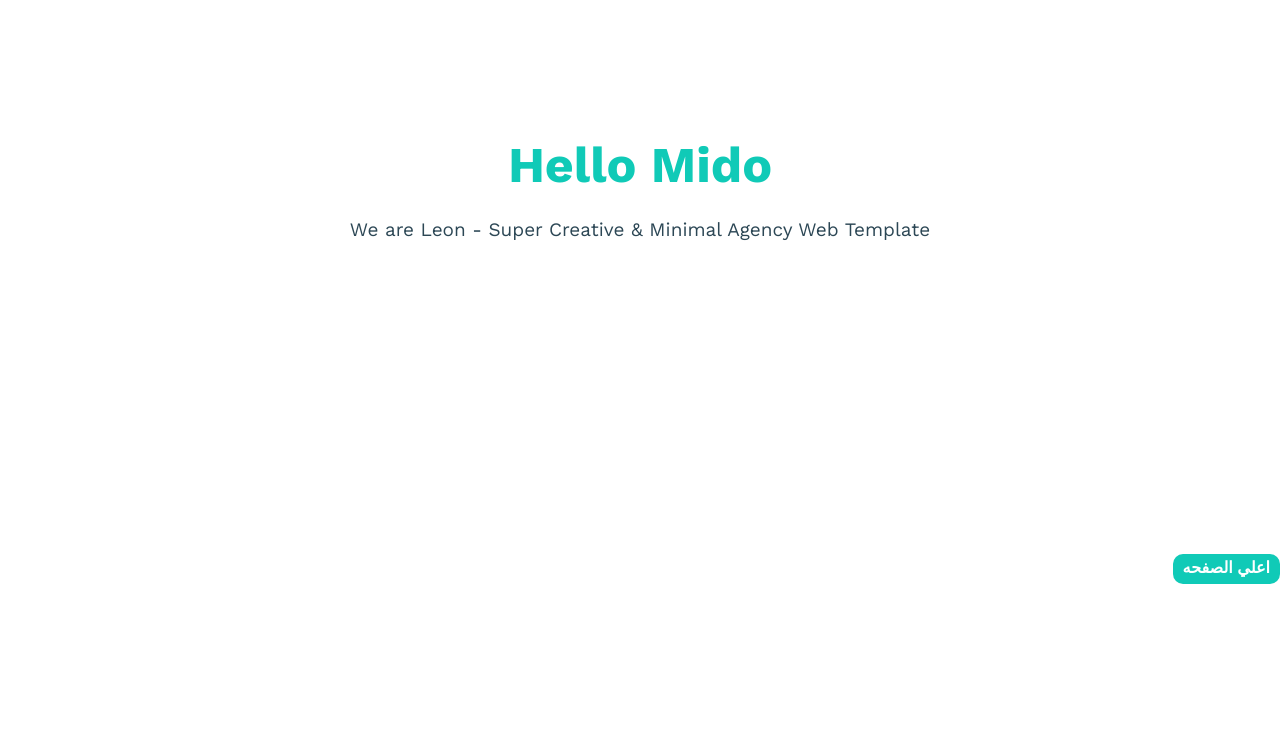
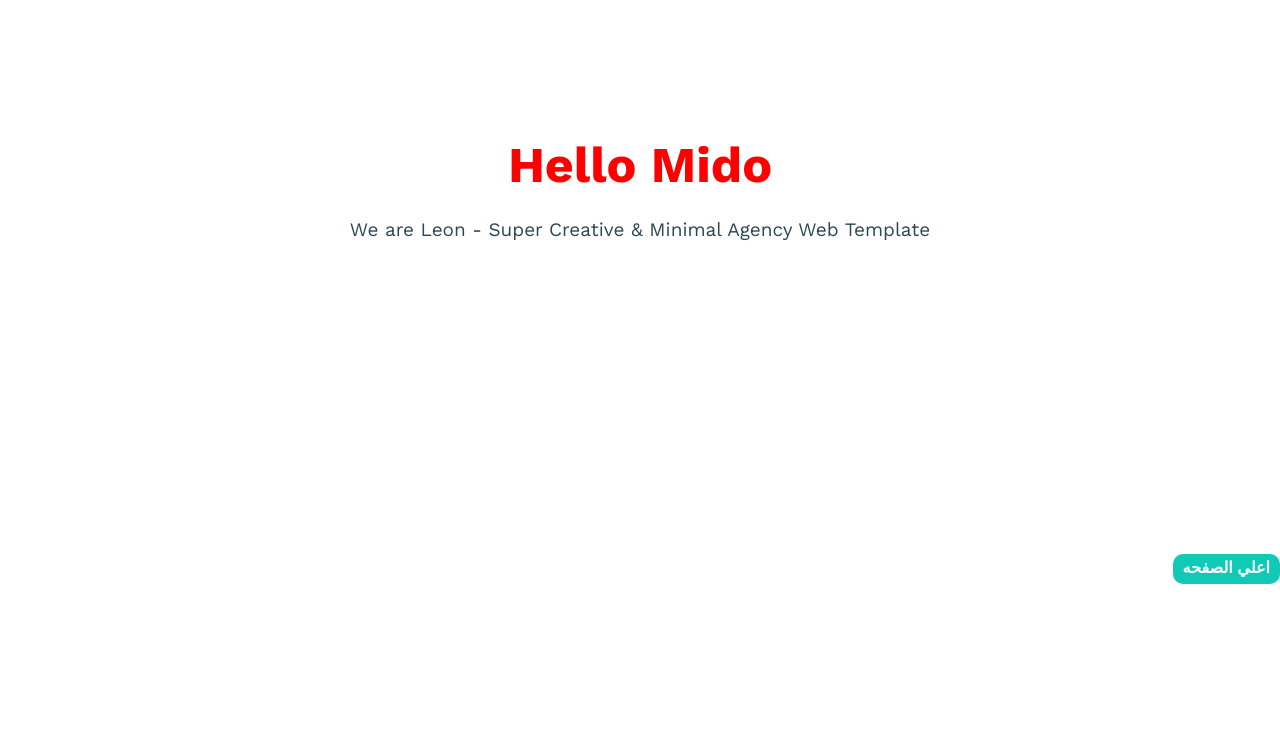
Before and after one commit to ahmedmamdouh2/TEMPLATE_2, a plain HTML site: page index.html in a window 1280 px wide. Shown: the part 47-800 px from the top of the page. Drawn offline with nearby package versions, Linux system fonts and the light colour scheme.

Commit message:
h1 color red

```diff
--- a/css/Leon.css
+++ b/css/Leon.css
@@ -187,7 +187,7 @@ body {
   margin: 0;
   font-weight: bold;
   font-size: 50px;
-  color: var(--min-color);
+  color: red;
 }
 .landing .intro-text p {
   font-size: 19px;
```
